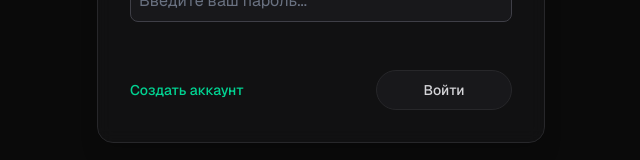
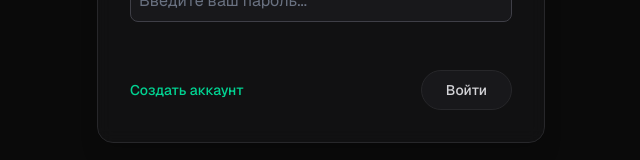
Before and after one commit to olga-bulakhova/youtube-next-react, a Next.js app: page /auth/login in a window 1280 px wide. Shown: the part 275-435 px from the top of the page, without its empty margins (319-959 px from the left). Built offline with nearby package versions, Linux system fonts and the light colour scheme; no server answers.

Commit message:
remove form button

```diff
--- a/src/screen/AddVideoScreen/ui/AddVideoScreen.tsx
+++ b/src/screen/AddVideoScreen/ui/AddVideoScreen.tsx
@@ -3,8 +3,9 @@
 import { YouTubePlayer } from '@/shared/ui/YouTubePlayer';
 import { useAddVideoForm } from '../model/useAddVideoForm';
 import { CATEGORIES } from '@/shared/constants';
-import { FormInput, FormSelect, FormButton, FormCard } from '@/shared/ui/form';
+import { FormInput, FormSelect, FormCard } from '@/shared/ui/form';
 import { BackButton } from '@/shared/ui/BackButton';
+import { Button } from '@/shared/ui/Button';
 
 export const AddVideoScreen = () => {
   const { videoId, onSubmit, handleSubmit, ...form } = useAddVideoForm();
@@ -36,13 +37,14 @@ export const AddVideoScreen = () => {
           />
 
           <div className="mt-2">
-            <FormButton
+            <Button
               isLoading={form.isSubmitting}
               loadingText="Добавление..."
+              type="submit"
               className="w-full"
             >
               Добавить видео
-            </FormButton>
+            </Button>
           </div>
         </form>
 
--- a/src/screen/LoginScreen/ui/LoginScreen.tsx
+++ b/src/screen/LoginScreen/ui/LoginScreen.tsx
@@ -1,9 +1,10 @@
 'use client';
 
-import { FormButton, FormInput, FormCard } from '@/shared/ui/form'; // Подключаем FormCard
+import { FormInput, FormCard } from '@/shared/ui/form'; // Подключаем FormCard
 import Link from 'next/link';
 import { APP_ROUTES } from '@/shared/constants/routes';
 import { useLoginForm } from '../model/useLoginForm';
+import { Button } from '@/shared/ui/Button';
 
 export const LoginScreen = () => {
   const { onSubmit, handleSubmit, ...form } = useLoginForm();
@@ -40,13 +41,14 @@ export const LoginScreen = () => {
             Создать аккаунт
           </Link>
 
-          <FormButton
+          <Button
             isLoading={form.isSubmitting}
             loadingText="Вход..."
+            type="submit"
             className="px-6"
           >
             Войти
-          </FormButton>
+          </Button>
         </div>
       </form>
     </FormCard>
--- a/src/screen/RegisterScreen/ui/RegisterScreen.tsx
+++ b/src/screen/RegisterScreen/ui/RegisterScreen.tsx
@@ -1,9 +1,10 @@
 'use client';
 
-import { FormButton, FormInput, FormCard } from '@/shared/ui/form';
+import { FormInput, FormCard } from '@/shared/ui/form';
 import Link from 'next/link';
 import { useRegisterForm } from '../model/useRegisterForm';
 import { APP_ROUTES } from '@/shared/constants';
+import { Button } from '@/shared/ui/Button';
 
 export const RegisterScreen = () => {
   const { onSubmit, handleSubmit, ...form } = useRegisterForm();
@@ -52,13 +53,14 @@ export const RegisterScreen = () => {
             Уже есть аккаунт?
           </Link>
 
-          <FormButton
+          <Button
             isLoading={form.isSubmitting}
             loadingText="Регистрация..."
+            type="submit"
             className="px-6"
           >
             Создать
-          </FormButton>
+          </Button>
         </div>
       </form>
     </FormCard>
--- a/src/shared/ui/form/FormButton/FormButton.tsx
+++ /dev/null
@@ -1,29 +0,0 @@
-import React, { ButtonHTMLAttributes } from 'react';
-import { Button } from '@/shared/ui/Button';
-
-interface FormButtonProps extends ButtonHTMLAttributes<HTMLButtonElement> {
-  isLoading?: boolean;
-  loadingText?: string;
-  children: React.ReactNode;
-}
-
-export const FormButton = ({
-  isLoading = false,
-  loadingText = 'Загрузка...',
-  children,
-  className = '',
-  type = 'submit',
-  ...props
-}: FormButtonProps) => {
-  return (
-    <Button
-      type={type}
-      isLoading={isLoading}
-      loadingText={loadingText}
-      className={`min-w-34 px-5 py-2 ${className}`}
-      {...props}
-    >
-      {children}
-    </Button>
-  );
-};
--- a/src/shared/ui/form/FormButton/index.ts
+++ /dev/null
@@ -1 +0,0 @@
-export * from './FormButton';
--- a/src/shared/ui/form/index.ts
+++ b/src/shared/ui/form/index.ts
@@ -1,4 +1,3 @@
 export * from './FormInput';
 export * from './FormSelect';
-export * from './FormButton';
 export * from './FormCard';
```
